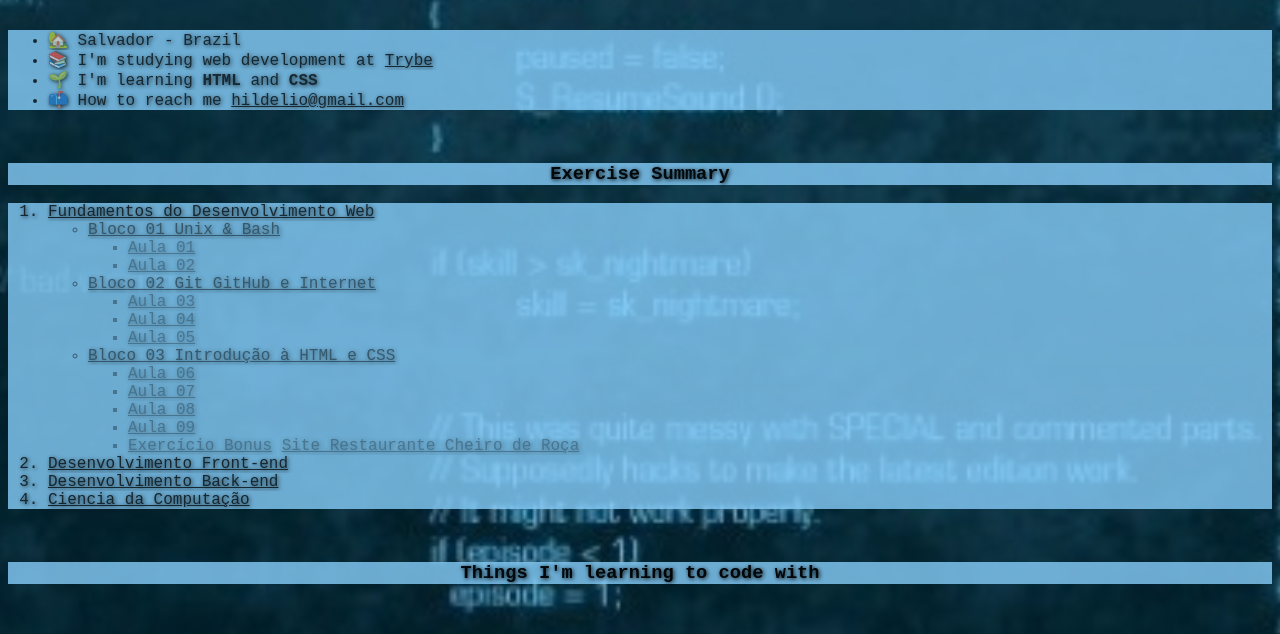
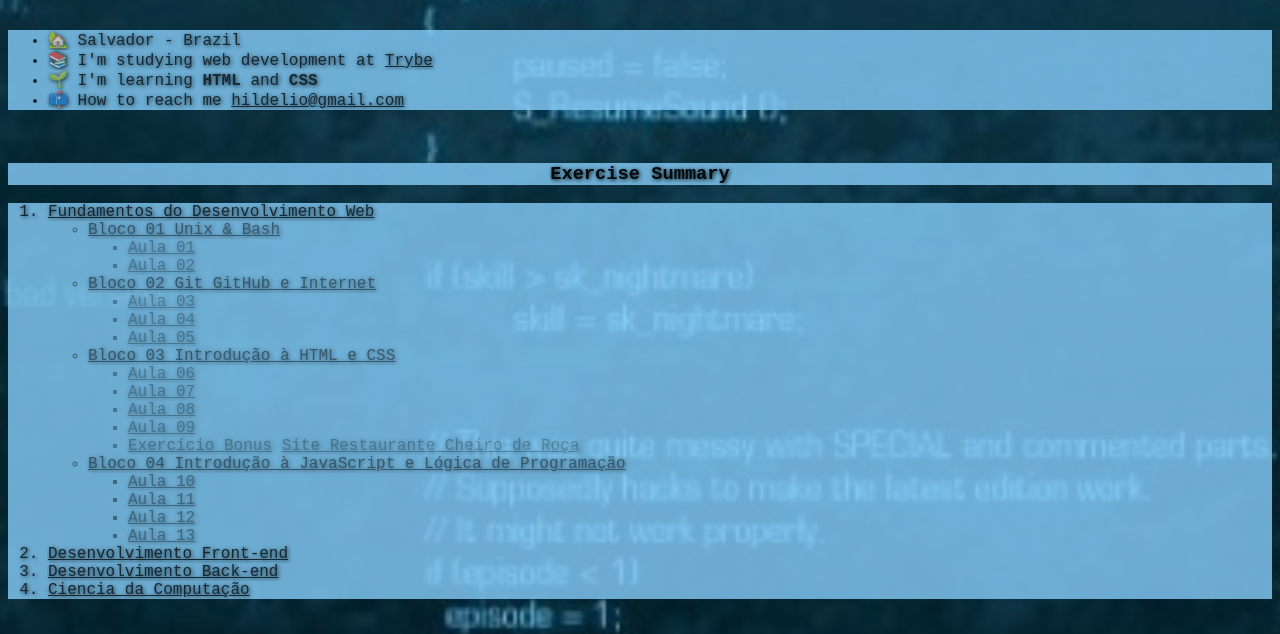
Before and after one commit to hildelio/hildelio.github.io, a plain HTML site: page index.html in a window 1280 px wide. Shown: the part 265-899 px from the top of the page. Drawn offline with Linux system fonts and the light colour scheme; grey boxes are pictures that could not be loaded.

Commit message:
atualizando pagina github com link de exercicios

```diff
--- a/index.html
+++ b/index.html
@@ -110,6 +110,35 @@
                             <a href="https://github.com/hildelio/Trybe-Exercicios/tree/main/01-Fundamentos-de-Desenvolvimento/Bloco03_Introdu%C3%A7%C3%A3o_a_HTM_CSS/Exerc%C3%ADcio_Bonus"> Exercício Bonus</a>
                             <a href="/restcheiroderoca/index.html">Site Restaurante Cheiro de Roça</a>
                         </li>
+
+                        </ul>
+                        <li>
+                            <a href="https://github.com/hildelio/Trybe-Exercicios/tree/main/01-Fundamentos-de-Desenvolvimento/Bloco04_Introdu%C3%A7%C3%A3o_a_JavaScript_L%C3%B3gicadePrograma%C3%A7%C3%A3o">Bloco 04 Introdução à JavaScript e Lógica de Programação</a>
+                        </li>
+                            <ul>
+                                <li>
+                                    <a href="https://github.com/hildelio/Trybe-Exercicios/tree/main/01-Fundamentos-de-Desenvolvimento/Bloco04_Introdução_a_JavaScript_LógicadeProgramação/Aula_10">
+                                        Aula 10
+                                    </a>
+                                </li>
+
+                                <li>
+                                    <a href="https://github.com/hildelio/Trybe-Exercicios/tree/main/01-Fundamentos-de-Desenvolvimento/Bloco04_Introdução_a_JavaScript_LógicadeProgramação/Aula_11">
+                                        Aula 11
+                                    </a>
+                                </li>
+
+                                <li>
+                                    <a href="https://github.com/hildelio/Trybe-Exercicios/tree/main/01-Fundamentos-de-Desenvolvimento/Bloco04_Introdução_a_JavaScript_LógicadeProgramação/Aula_12">
+                                        Aula 12
+                                    </a>
+                                </li>
+
+                                <li>
+                                    <a href="https://github.com/hildelio/Trybe-Exercicios/tree/main/01-Fundamentos-de-Desenvolvimento/Bloco04_Introdução_a_JavaScript_LógicadeProgramação/Aula_13">
+                                        Aula 13
+                                    </a>
+
                     </ul>
             </ul>
 
```
